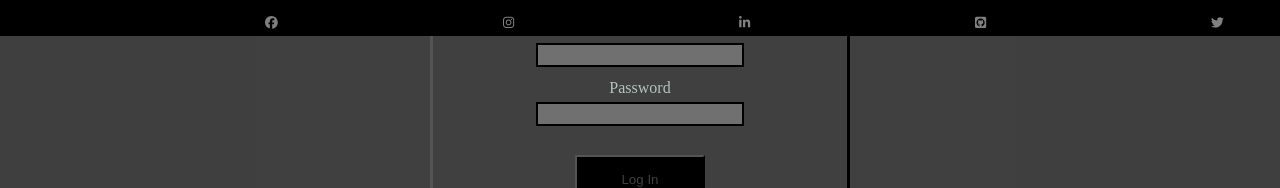
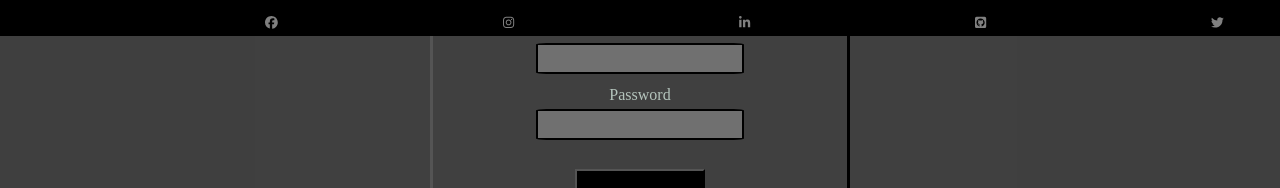
Before and after one commit to Lvcky-gg/IrishRedAles, a React (Create React App) app in the folder frontend/: page /login in a window 1280 px wide. Shown: the part 764-952 px from the top of the page. Built offline with nearby package versions, Linux system fonts and the light colour scheme; no server answers; what react-geocode would draw is missing.

Commit message:
buttonstyle mod

```diff
--- a/frontend/src/index.css
+++ b/frontend/src/index.css
@@ -35,6 +35,8 @@ p{
     font-weight: 400;
     background-color: rgba(253, 253, 253, 0.25);
     color:black;
+    height:25px;
+    border-radius: 5%;
 
 }
 .buttonStyle:hover,
```
Also changed, not shown: 1 other file (tests, documents, lock files or other folders).
